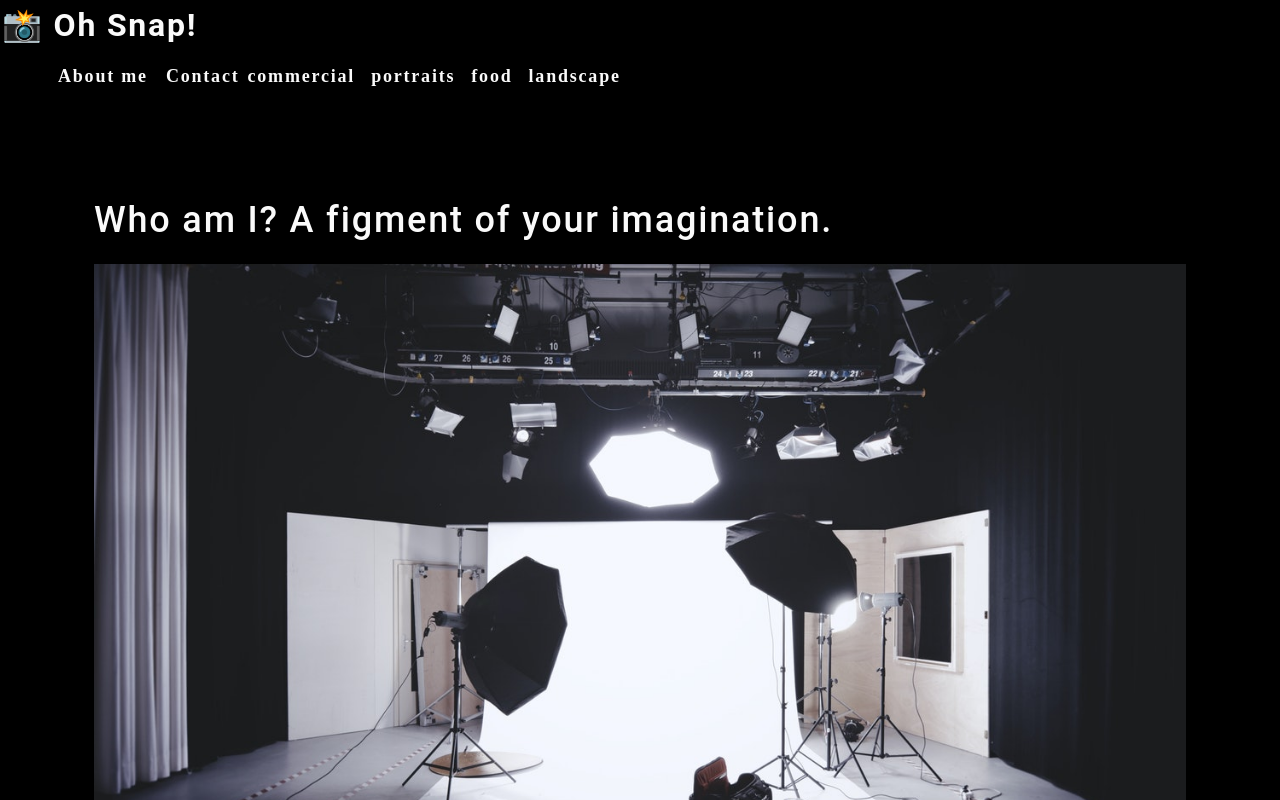
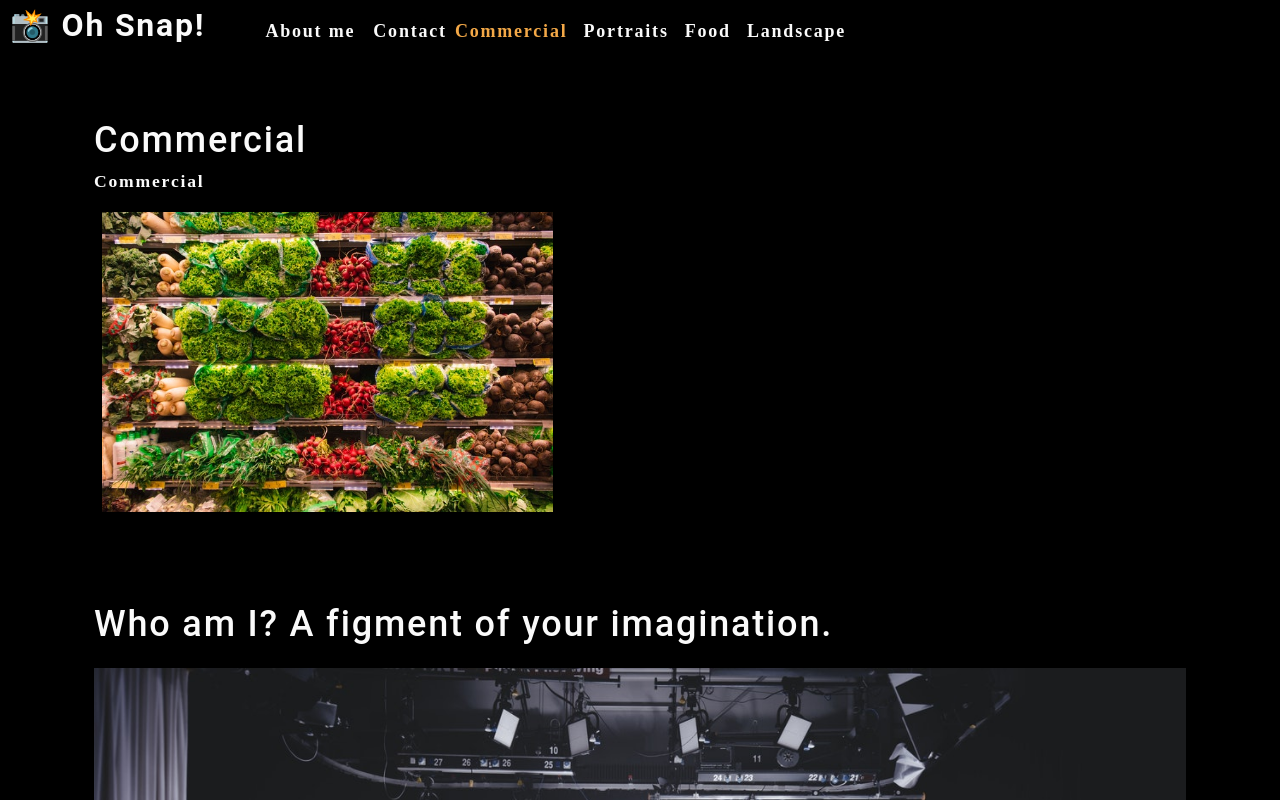
Before and after one commit to jcomp-03/photo-port, a React (Create React App) app: page / in a window 1280 px wide. Shown: the top 800 px of the page. Built offline with nearby package versions, Linux system fonts and the light colour scheme.

Commit message:
Conditionally render gallery pages

```diff
--- a/src/App.js
+++ b/src/App.js
@@ -1,12 +1,35 @@
-import React from 'react';
-import About from './components/About';
-import Nav from './components/Nav';
+import React, { useState } from "react";
+import About from "./components/About";
+import Nav from "./components/Nav";
+import Gallery from "./components/Gallery";
 
 function App() {
+  const [categories] = useState([
+    {
+      name: "commercial",
+      description:
+        "Photos of grocery stores, food trucks, and other commercial projects",
+    },
+    { name: "portraits", description: "Portraits of people in my life" },
+    { name: "food", description: "Delicious delicacies" },
+    {
+      name: "landscape",
+      description: "Fields, farmhouses, waterfalls, and the beauty of nature",
+    },
+  ]);
+  const [currentCategory, setCurrentCategory] = useState(categories[0]);
+
+  // we pass in as attributes to the component 'Nav' the const currentCategory,
+  // its setter setCurrentCategory, and the array 'categories'
   return (
     <div>
-      <Nav></Nav>
+      <Nav
+        categories={categories}
+        setCurrentCategory={setCurrentCategory}
+        currentCategory={currentCategory}
+      ></Nav>
       <main>
+        <Gallery></Gallery>
         <About></About>
       </main>
     </div>
--- /dev/null
+++ b/src/components/Gallery/index.js
@@ -0,0 +1,33 @@
+import React from 'react';
+import { capitalizeFirstLetter } from '../../utils/helpers';
+import photo from "../../assets/small/commercial/0.jpg";
+
+// changing the value of a variable within a component does not cause the component to re-render
+// React uses the virtual DOM, so changes to variables do not trigger re-renders to a component.
+// We use React Hooks to force the component to know about changes. Hooks allows you to easily manage
+// state within a component. Hooks are just JavaScript functions that follows two rules:
+// #1: Only call Hooks from within React functions. Easy enough.
+// #2: Only call Hooks at the top level. For example, don't call them inside 'for' loops, nested functions
+// functions within your React component, or conditionals.
+const Gallery = () => {
+    const currentCategory = {
+        name: "Commercial",
+        description: "Photos of grocery stores, food trucks, and other commercial projects,"
+    };
+
+    return (
+        <section className="">
+            <h1>{capitalizeFirstLetter(currentCategory.name)}</h1>
+            <p>{currentCategory.name}</p>
+            <div className="flex-row">
+                <img
+                    src={photo}
+                    alt="Commercial example"
+                    className="img-thumbnail mx-1"
+                />
+            </div>
+        </section>
+    );
+}
+
+export default Gallery;
--- a/src/components/Nav/index.js
+++ b/src/components/Nav/index.js
@@ -1,37 +1,45 @@
-import React from 'react';
+import React, { useState, useEffect } from "react";
+import { capitalizeFirstLetter } from "../../utils/helpers";
 
-const Nav = () => {
-    const categories = [
-        { name: "commercial", description:"Photos of grocery stores, food trucks, and other commercial projects" },
-        { name: "portraits", description: "Portraits of people in my life" },
-        { name: "food", description: "Delicious delicacies" },
-        { name: "landscape", description: "Fields, farmhouses, waterfalls, and the beauty of nature" }
-    ];
-    function categorySelected(name) {
-        console.log(`${name} clicked`)
-    }
+function Nav(props) {
+  const { categories = [], currentCategory, setCurrentCategory } = props;
+
+  useEffect(() => {
+    document.title = capitalizeFirstLetter(currentCategory.name)
+  }, [currentCategory]);
 
   return (
-        <header>
+    <header className="flex-row px-1">
       <h2>
         <a data-testid="link" href="/">
-                    <span role="img" aria-label="camera"> 📸</span> Oh Snap!
+          <span role="img" aria-label="camera">
+            {" "}
+            📸
+          </span>{" "}
+          Oh Snap!
         </a>
       </h2>
       <nav>
         <ul className="flex-row">
           <li className="mx-2">
-                        <a data-testid="about" href="#about">
-                            About me
-                        </a>
+            <a href="#about">About me</a>
           </li>
           <li>
             <span>Contact</span>
           </li>
-                    {categories.map( (category) => (
-                        <li className='mx-1' key={category.name}>
-                            <span onClick={ () => categorySelected(category.name) }>
-                                {category.name}
+          {categories.map((category) => (
+            <li
+              className={`mx-1 ${
+                currentCategory.name === category.name && "navActive"
+              }`}
+              key={category.name}
+            >
+              <span
+                onClick={() => {
+                  setCurrentCategory(category);
+                }}
+              >
+                {capitalizeFirstLetter(category.name)}
               </span>
             </li>
           ))}
```
Lines whose indentation alone changed are shown as unchanged.
